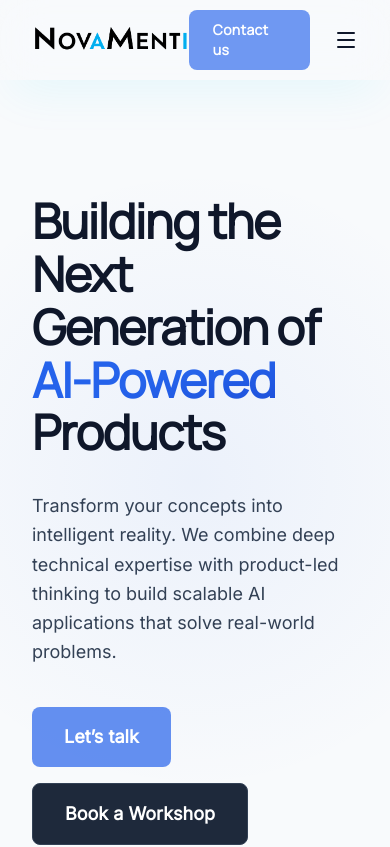
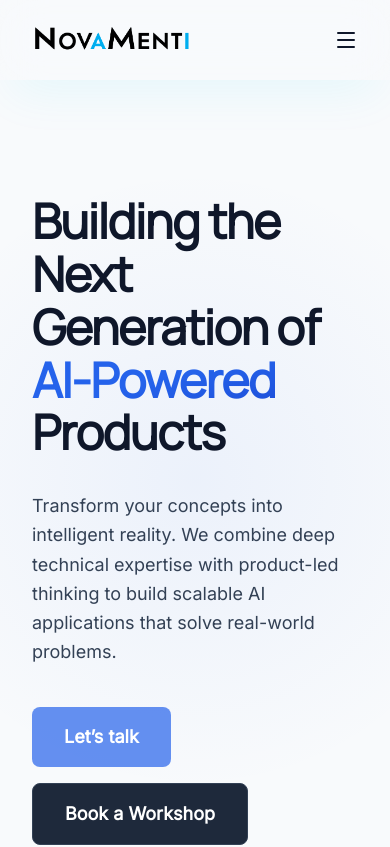
Before and after one commit to NovaMenti/novamenti.github.io, a React (Vite) app: page / in a window 390 px wide. Shown: the top 847 px of the page. Built offline with nearby package versions, Linux system fonts and the light colour scheme.

Commit message:
tiny style improvements

```diff
--- a/src/App.tsx
+++ b/src/App.tsx
@@ -30,7 +30,7 @@ const Nav = () => {
           </nav>
           <a
             href="#contact"
-            className="bg-primary/65 px-6 py-2.5 rounded-lg text-on-primary-container font-bold hover:bg-primary/80 active:scale-[0.98] transition-colors duration-200"
+            className="bg-primary/65 px-6 py-2.5 rounded-lg text-on-primary-container font-bold hover:bg-primary/80 active:scale-[0.98] transition-colors duration-200 max-[440px]:hidden"
           >
             Contact us
           </a>
@@ -362,8 +362,8 @@ const Process = () => (
 );
 
 const Contact = () => (
-  <section id="contact" className="py-24 max-w-7xl mx-auto px-8">
-    <div className="glass-panel p-10 md:p-16 rounded-[2rem] relative overflow-hidden">
+  <section id="contact" className="py-24 max-w-7xl mx-auto px-8 max-[440px]:px-4">
+    <div className="glass-panel p-10 md:p-16 rounded-[2rem] relative overflow-hidden max-[440px]:p-6">
       <div className="absolute inset-0 bg-primary/5 pointer-events-none"></div>
       <div className="max-w-3xl mx-auto relative z-10">
         <h2 className="font-headline text-3xl md:text-5xl font-extrabold text-on-surface mb-10 text-center">Ready to build your <span className="text-gradient">AI Product</span>?</h2>
```
